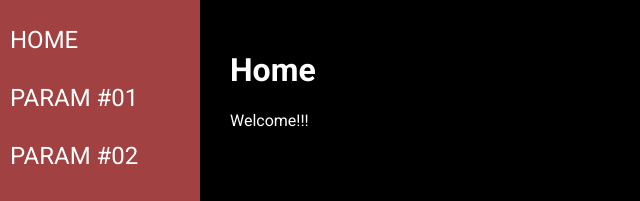
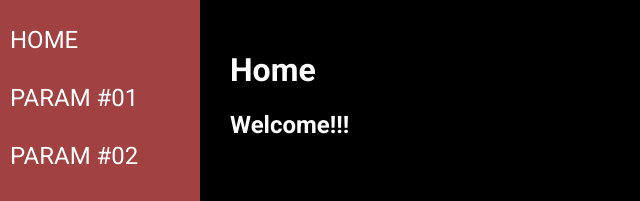
Before and after one commit to gabrielDpadua21/navigator, a React (Create React App) app: page / in a window 1280 px wide. Shown: the top 201 px of the page, without its empty margins (0-640 px from the left). Built offline with nearby package versions, Linux system fonts and the light colour scheme.

Commit message:
Fix subtext

```diff
--- a/src/views/exemples/About.jsx
+++ b/src/views/exemples/About.jsx
@@ -4,7 +4,7 @@ const About = props => {
    return (
     <div className='About'>
         <h1>About</h1>
-        <p>About me</p>
+        <h2>About me</h2>
     </div>
    )
 }
--- a/src/views/exemples/Home.jsx
+++ b/src/views/exemples/Home.jsx
@@ -4,7 +4,7 @@ const Home = props => {
    return (
     <div className='Home'>
         <h1>Home</h1>
-        <p>Welcome!!!</p>
+        <h2>Welcome!!!</h2>
     </div>
    )
 }
--- a/src/views/exemples/Params.jsx
+++ b/src/views/exemples/Params.jsx
@@ -9,7 +9,7 @@ const Param = props => {
    return (
     <div className='Param'>
         <h1>Router Params</h1>
-        <p>User id: {id}</p>
+        <h2>User id: {id}</h2>
     </div>
    )
 }
```
